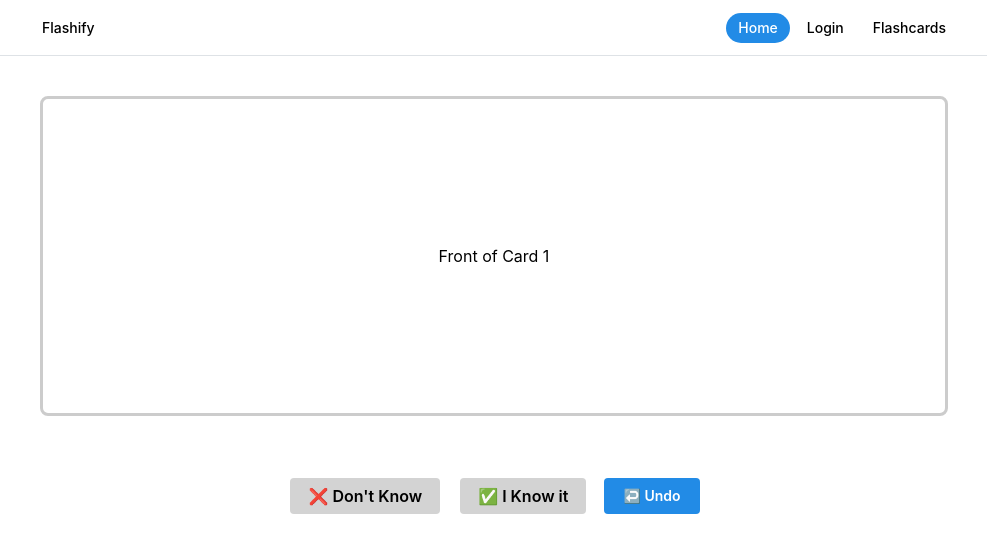
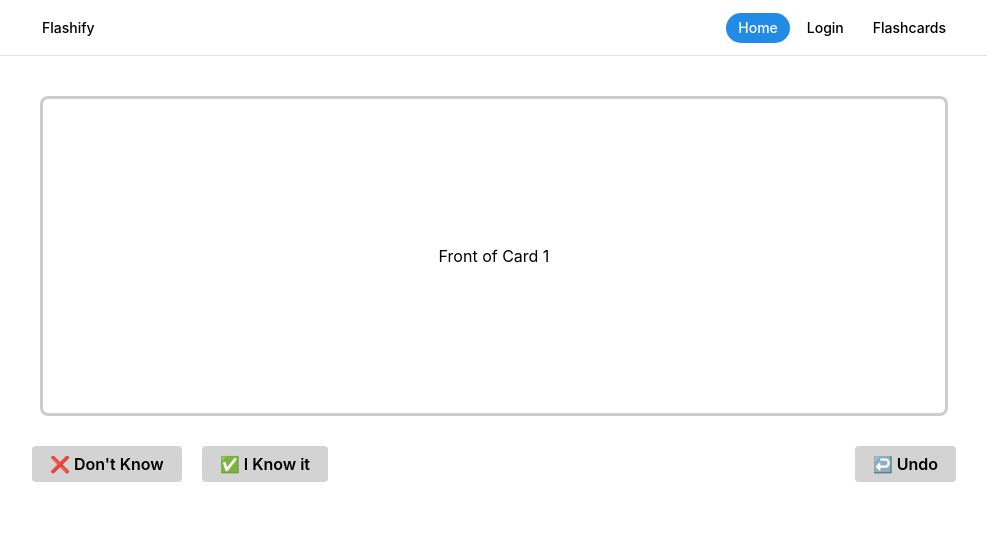
Before and after one commit to ZhengBenjamin/Flashify, a React (Vite) app in the folder client/: page /flashcards in a window 1280 px wide. Shown: the top 552 px of the page, without its empty margins (146-1133 px from the left). Built offline with nearby package versions, Linux system fonts and the light colour scheme; the HTML template or start-up script is replaced by a standard one.

Commit message:
Fixed buttons

```diff
--- a/client/src/assets/components/jsx/Flashcards.jsx
+++ b/client/src/assets/components/jsx/Flashcards.jsx
@@ -1,5 +1,5 @@
 import {useState} from 'react';
-import {Card, Container, Group, Text, Button} from '@mantine/core';
+import {Card, Container, Group, Text, Button, Flex} from '@mantine/core';
 import classes from '../css/Flashcards.module.css';
 
 // TODO: Use the backend to fetch flashcards data
@@ -48,20 +48,14 @@ export default function Flashcards() {
                 </Card>
             </Group>
 
-            <Group position="apart" mt="md">
-                <div style={{display: 'flex', justifyContent: 'center', width: '100%'}}>
-                    <Group position="apart" mt="md">
-                        <Group position="center" mt="md">
-                            <Button className={classes.button} onClick={handleDontKnow}>❌ Don&#39;t Know</Button>
-                            <Button className={classes.button} onClick={handleKnowIt}>✅ I Know it</Button>
-                        </Group>
-                        <Group position="right" mt="md">
-                            <Button onClick={undo}>↩️ Undo</Button>
-                        </Group>
-                    </Group>
-                </div>
+            <Flex justify={"space-between"} mt={"md"}>
+                <Flex justify={"center"} gap={"md"}>
+                    <Button className={classes.button} onClick={handleDontKnow}>❌ Don&#39;t Know</Button>
+                    <Button className={classes.button} onClick={handleKnowIt}>✅ I Know it</Button>
+                </Flex>
 
-            </Group>
+                <Button className={classes.button} onClick={undo}>↩️ Undo</Button>
+            </Flex>
 
         </Container>
     );
```
